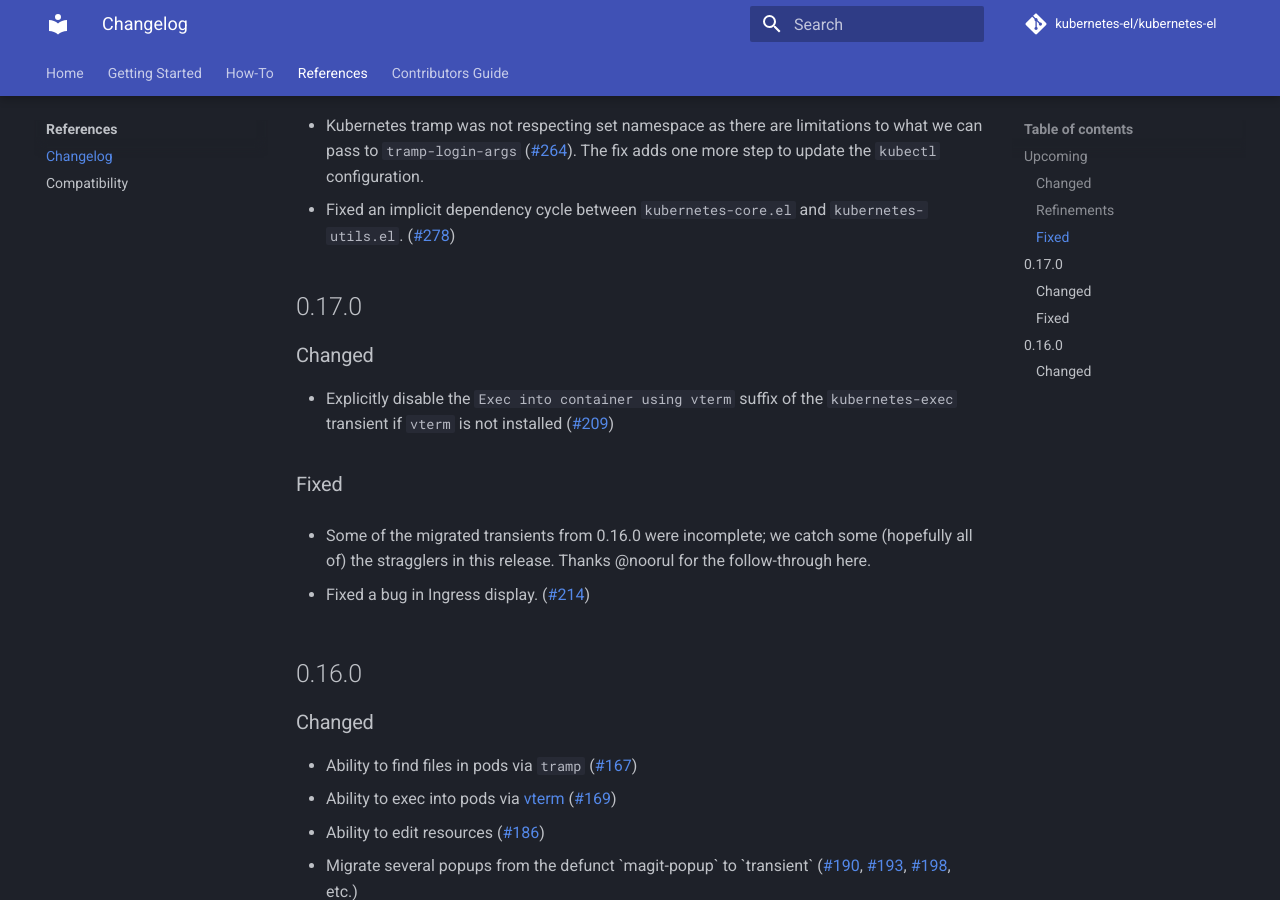
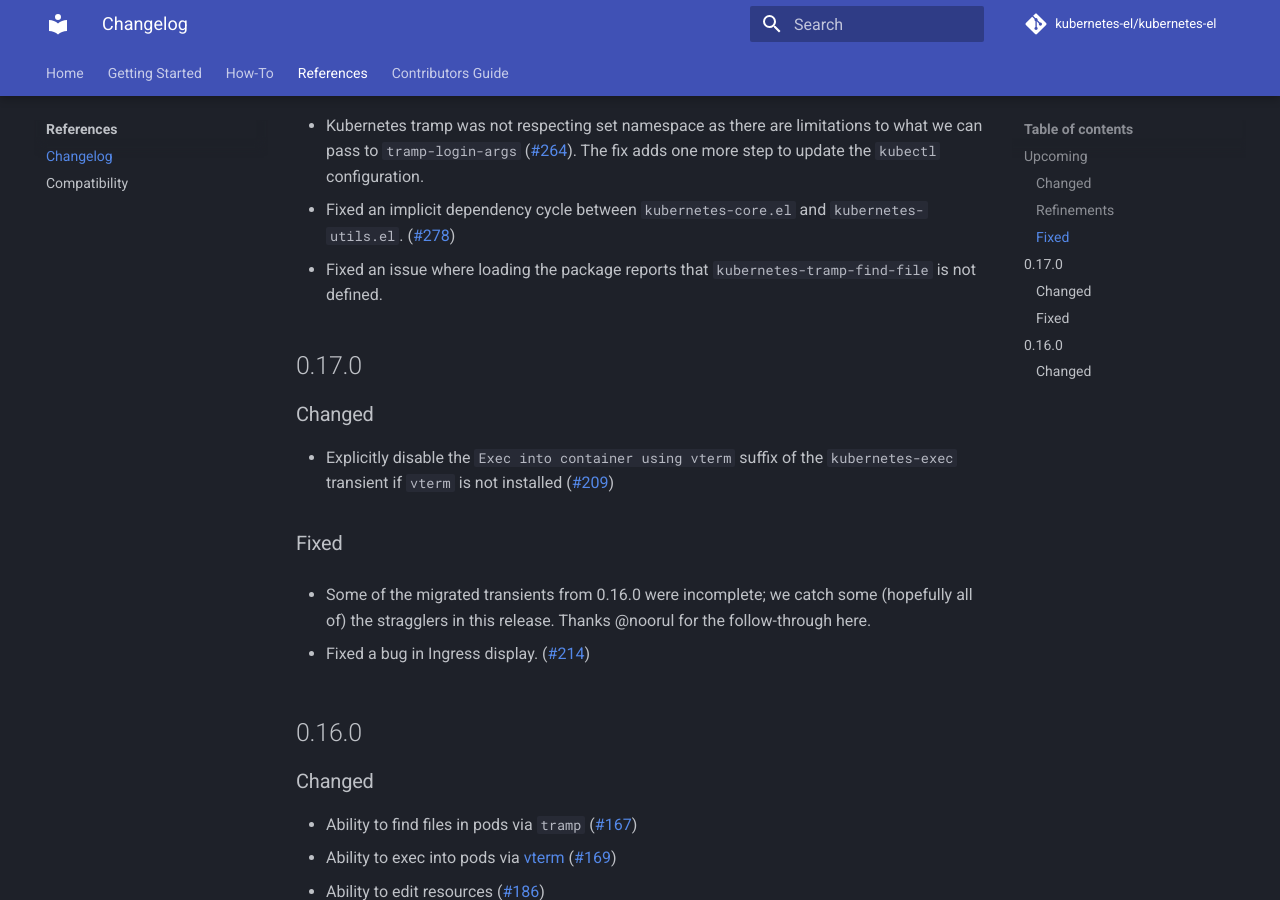
Before and after one commit to kubernetes-el/kubernetes-el, an MkDocs documentation site: the page built from docs/CHANGELOG.md, in a window 1280 px wide and 900 px high, scrolled down 1051 px. Built offline with MkDocs 1.6.1 and Material for MkDocs 9.7.7, drawn with Linux system fonts in a browser that asks for light colours; comment, search, counter and statistics services are not loaded.

Commit message:
Fix missing `require` of `kubernetes-el-tramp` (#283)
Closes #274.

```diff
--- a/docs/CHANGELOG.md
+++ b/docs/CHANGELOG.md
@@ -54,12 +54,11 @@ versioning][semver].
 
 ### Fixed
 
-- Kubernetes tramp was not respecting set namespace as there are
-  limitations to what we can pass to `tramp-login-args`
-  ([#264](https://github.com/kubernetes-el/kubernetes-el/issues/264)).
-  The fix adds one more step to update the `kubectl` configuration.
-- Fixed an implicit dependency cycle between `kubernetes-core.el` and
-  `kubernetes-utils.el`. ([#278])
+- Kubernetes tramp was not respecting set namespace as there are limitations to what we can pass to `tramp-login-args`
+  ([#264](https://github.com/kubernetes-el/kubernetes-el/issues/264)).  The fix adds one more step to update the
+  `kubectl` configuration.
+- Fixed an implicit dependency cycle between `kubernetes-core.el` and `kubernetes-utils.el`. ([#278])
+- Fixed an issue where loading the package reports that `kubernetes-tramp-find-file` is not defined.
 
 ## 0.17.0
 
```
Also changed, not shown: 1 other file.
